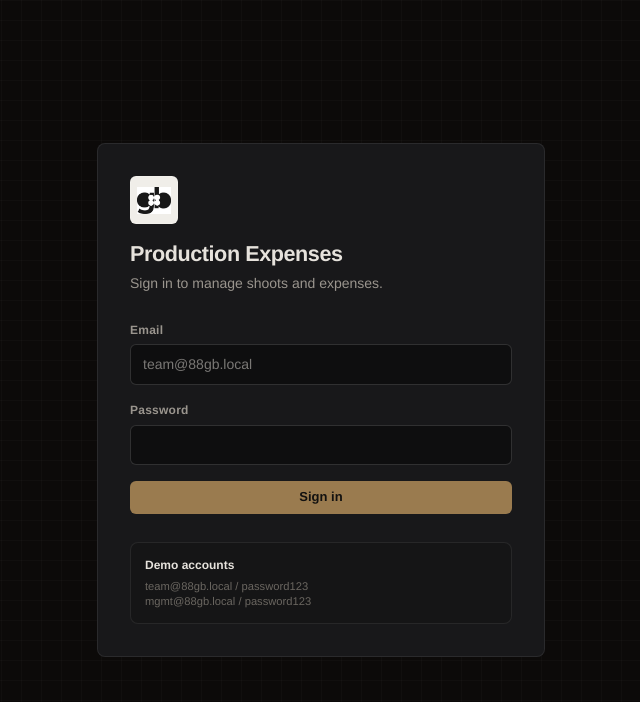
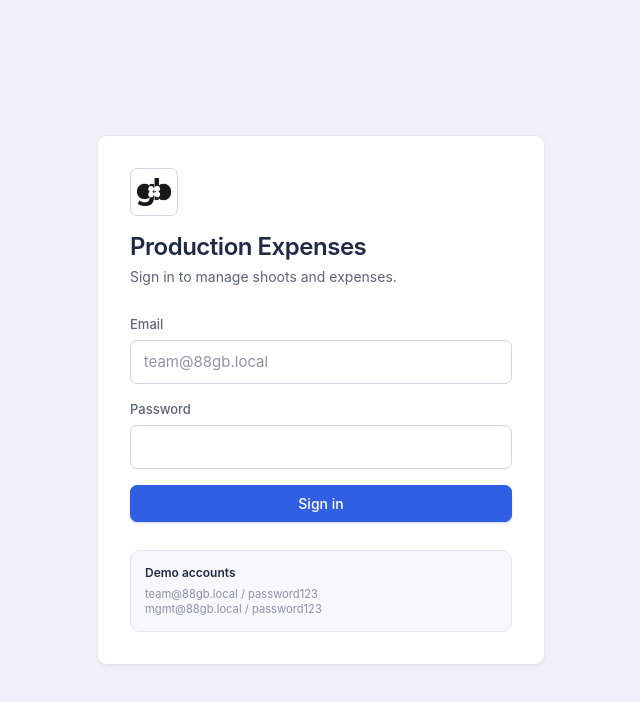
Before and after one commit to Britojaison/production_88gb, a Next.js app: page /login in a window 1280 px wide. Shown: the top 702 px of the page, without its empty margins (319-959 px from the left). Built offline with nearby package versions, Linux system fonts and the light colour scheme; no server answers.

Commit message:
refactor: redesign UI theme from dark finance to light CRM styling

```diff
--- a/src/app/globals.css
+++ b/src/app/globals.css
@@ -1,53 +1,57 @@
 @import "tailwindcss";
 
 :root {
-  /* Quiet production finance — charcoal canvas, warm gray type, bronze accent */
-  --bg: #0e0e0f;
-  --bg-elevated: #151516;
-  --surface: #18181a;
-  --surface-raised: #1e1e21;
-  --surface-hover: #252528;
-  --glass: rgb(255 255 255 / 0.03);
-  --glass-strong: rgb(255 255 255 / 0.05);
-  --ink: #e6e2dc;
-  --ink-muted: #9a958e;
-  --ink-faint: #6a6660;
-  --border: rgb(255 255 255 / 0.08);
-  --border-strong: rgb(255 255 255 / 0.14);
-  --accent: #9a7b4f;
-  --accent-hover: #b08d5c;
-  --accent-soft: rgb(154 123 79 / 0.14);
-  --accent-ink: #c4b08a;
+  /* Light CRM theme — navy chrome, blue-grey canvas, white cards, blue actions */
+  --bg: #eef1f7;
+  --bg-elevated: #f6f8fc;
+  --surface: #ffffff;
+  --surface-raised: #f5f7fb;
+  --surface-hover: #f0f4fd;
+  --glass: rgb(31 42 68 / 0.03);
+  --glass-strong: rgb(47 95 227 / 0.06);
+  --ink: #1f2a44;
+  --ink-muted: #5b6478;
+  --ink-faint: #8a93a6;
+  --border: #e3e7ef;
+  --border-strong: #cfd6e3;
+  --accent: #2f5fe3;
+  --accent-hover: #244fcc;
+  --accent-soft: #e9effd;
+  --accent-ink: #2550c8;
   --accent-glow: transparent;
-  --focus: #9a7b4f;
-  --danger-bg: rgb(120 72 76 / 0.22);
-  --danger-ink: #c49a9d;
-  --warn-bg: rgb(120 108 68 / 0.22);
-  --warn-ink: #c2b285;
-  --ok-bg: rgb(68 104 88 / 0.22);
-  --ok-ink: #96b5a4;
-  --info-bg: rgb(72 92 112 / 0.22);
-  --info-ink: #9aafc0;
-  --sidebar-w: 4.25rem;
-  --radius: 0.5rem;
-  --radius-sm: 0.375rem;
-  --radius-pill: 0.25rem;
+  --focus: #2f5fe3;
+  --danger-bg: #fdeceb;
+  --danger-ink: #c23a32;
+  --warn-bg: #fff3dc;
+  --warn-ink: #925f00;
+  --ok-bg: #e5f5ec;
+  --ok-ink: #1d7a4a;
+  --info-bg: #e7f0fb;
+  --info-ink: #275f9e;
+  /* Chrome */
+  --chrome-top: #2e3a52;
+  --chrome-rail: #1c1f27;
+  --sidebar-w: 4.75rem;
+  --radius: 0.625rem;
+  --radius-sm: 0.4375rem;
+  --radius-pill: 999px;
   --blur: 0px;
   --blur-strong: 0px;
-  --shadow-sm: 0 1px 0 rgb(0 0 0 / 0.35);
+  --shadow-sm: 0 1px 2px rgb(16 24 40 / 0.05);
+  --shadow-card: 0 1px 2px rgb(16 24 40 / 0.04), 0 1px 3px rgb(16 24 40 / 0.04);
   --shadow-glow: none;
-  --font-sans: Helvetica, "Helvetica Neue", Arial, sans-serif;
-  --font-mono: Helvetica, "Helvetica Neue", Arial, sans-serif;
-  --grid-line: rgb(255 255 255 / 0.018);
+  --font-sans: -apple-system, BlinkMacSystemFont, "Segoe UI", Roboto, "Helvetica Neue", Arial, sans-serif;
+  --font-mono: var(--font-sans);
+  --grid-line: transparent;
   --grid-size: 20px;
-  --on-accent: #121110;
+  --on-accent: #ffffff;
 }
 
 @theme inline {
   --color-background: var(--bg);
   --color-foreground: var(--ink);
-  --font-sans: Helvetica, "Helvetica Neue", Arial, sans-serif;
-  --font-mono: Helvetica, "Helvetica Neue", Arial, sans-serif;
+  --font-sans: -apple-system, BlinkMacSystemFont, "Segoe UI", Roboto, "Helvetica Neue", Arial, sans-serif;
+  --font-mono: -apple-system, BlinkMacSystemFont, "Segoe UI", Roboto, "Helvetica Neue", Arial, sans-serif;
 }
 
 @layer base {
@@ -56,26 +60,21 @@
   }
 
   html {
-    color-scheme: dark;
+    color-scheme: light;
   }
 
   html,
   body {
     min-height: 100%;
     color: var(--ink);
-    background-color: #0e0e0f;
+    background-color: var(--bg);
   }
 
   body {
-    font-family: Helvetica, "Helvetica Neue", Arial, sans-serif;
+    font-family: var(--font-sans);
     color: var(--ink);
     background-color: var(--bg);
-    /* Quiet fine grid only — no glow orbs */
-    background-image:
-      linear-gradient(var(--grid-line) 1px, transparent 1px),
-      linear-gradient(90deg, var(--grid-line) 1px, transparent 1px);
-    background-size: var(--grid-size) var(--grid-size);
-    background-attachment: fixed;
+    font-size: 0.9375rem;
   }
 
   ::selection {
@@ -84,7 +83,7 @@
   }
 
   input[type="date"]::-webkit-calendar-picker-indicator {
-    filter: invert(0.7);
+    opacity: 0.6;
   }
 }
 
@@ -107,9 +106,18 @@
     flex-direction: column;
     align-items: center;
     gap: 0.5rem;
-    padding: 1rem 0.65rem;
-    background: var(--bg-elevated);
-    border-right: 1px solid var(--border);
+    padding: 0.75rem 0.4rem;
+    background: var(--chrome-rail);
+    border-right: none;
+    /* Dark chrome: re-scope ink tokens so children read on the rail */
+    --ink: #ffffff;
+    --ink-muted: rgb(255 255 255 / 0.72);
+    --ink-faint: rgb(255 255 255 / 0.5);
+    --surface-raised: rgb(255 255 255 / 0.08);
+    --surface-hover: rgb(255 255 255 / 0.1);
+    --border: rgb(255 255 255 / 0.1);
+    --border-strong: rgb(255 255 255 / 0.18);
+    --surface: rgb(255 255 255 / 0.08);
   }
 
   /* Dark logo mark sits on a light plate against charcoal chrome */
@@ -137,7 +145,7 @@
     height: 2.5rem;
     padding: 0.28rem;
     border-radius: var(--radius-sm);
-    background: #f0eee9;
+    background: #ffffff;
     border: 1px solid rgb(255 255 255 / 0.12);
     text-decoration: none;
     overflow: hidden;
@@ -159,7 +167,7 @@
     height: 3rem;
     padding: 0.35rem;
     border-radius: var(--radius-sm);
-    background: #f0eee9;
+    background: #ffffff;
     border: 1px solid var(--border-strong);
     overflow: hidden;
     flex-shrink: 0;
@@ -183,24 +191,39 @@
 
   .sidebar-link {
     display: flex;
+    flex-direction: column;
     align-items: center;
     justify-content: center;
-    width: 2.65rem;
-    height: 2.65rem;
+    gap: 0.25rem;
+    width: 100%;
+    min-height: 3.6rem;
+    padding: 0.45rem 0.15rem;
     border-radius: var(--radius-sm);
-    color: var(--ink-faint);
+    color: rgb(255 255 255 / 0.68);
     transition: color 0.15s ease, background 0.15s ease;
   }
 
   .sidebar-link:hover {
-    color: var(--ink);
-    background: var(--surface-hover);
+    color: #ffffff;
+    background: rgb(255 255 255 / 0.07);
   }
 
   .sidebar-link[data-active="true"] {
-    color: var(--accent-ink);
-    background: var(--accent-soft);
-    border: 1px solid rgb(154 123 79 / 0.35);
+    color: #ffffff;
+    background: rgb(255 255 255 / 0.12);
+    box-shadow: inset 3px 0 0 #6f95ff;
+  }
+
+  /* Desktop rail: tiny label under each icon */
+  .app-sidebar .sidebar-link-text {
+    display: block;
+    max-width: 100%;
+    overflow: hidden;
+    text-overflow: ellipsis;
+    white-space: nowrap;
+    font-size: 0.6875rem;
+    font-weight: 500;
+    line-height: 1.1;
   }
 
   .app-main {
@@ -231,9 +254,19 @@
     align-items: center;
     justify-content: space-between;
     gap: 0.75rem;
-    padding: 0.85rem 1.25rem;
-    background: var(--bg);
-    border-bottom: 1px solid var(--border);
+    min-height: 3.5rem;
+    padding: 0.55rem 1.25rem;
+    background: var(--chrome-top);
+    border-bottom: none;
+    --ink: #ffffff;
+    --ink-muted: rgb(255 255 255 / 0.78);
+    --ink-faint: rgb(255 255 255 / 0.6);
+    --surface-hover: rgb(255 255 255 / 0.1);
+    --surface-raised: rgb(255 255 255 / 0.08);
+    --border: rgb(255 255 255 / 0.12);
+    --border-strong: rgb(255 255 255 / 0.22);
+    --surface: rgb(255 255 255 / 0.08);
+    color: var(--ink);
   }
 
   .topbar-search {
@@ -243,10 +276,17 @@
     display: flex;
     align-items: center;
     gap: 0.5rem;
-    padding: 0.5rem 0.85rem;
-    border-radius: var(--radius-sm);
-    background: var(--surface);
-    border: 1px solid var(--border);
+    padding: 0.45rem 0.85rem;
+    border-radius: var(--radius-pill);
+    background: rgb(255 255 255 / 0.1);
+    border: 1px solid rgb(255 255 255 / 0.14);
+    transition: background 0.15s ease;
+  }
+
+  .topbar-search:focus-within {
+    background: #ffffff;
+    --ink: #1f2a44;
+    --ink-faint: #8a93a6;
   }
 
   .topbar-search input {
@@ -275,10 +315,10 @@
     justify-content: center;
     width: 2.25rem;
     height: 2.25rem;
-    border-radius: var(--radius-sm);
-    background: var(--surface-raised);
-    border: 1px solid var(--border-strong);
-    color: var(--ink-muted);
+    border-radius: 999px;
+    background: #dfe7ff;
+    border: 2px solid rgb(255 255 255 / 0.85);
+    color: #2550c8;
     font-size: 0.75rem;
     font-weight: 600;
   }
@@ -383,11 +423,11 @@
   .mobile-shoots-tabs {
     display: flex;
     gap: 0.5rem;
-    padding: 0.35rem;
+    padding: 0.3rem;
     margin-bottom: 1.15rem;
     background: var(--surface);
     border: 1px solid var(--border);
-    border-radius: var(--radius);
+    border-radius: 999px;
   }
 
   .mobile-shoots-tab {
@@ -400,7 +440,7 @@
     font-size: 0.875rem;
     font-weight: 500;
     color: var(--ink-muted);
-    border-radius: var(--radius-sm);
+    border-radius: 999px;
     transition: all 0.15s ease;
     border: none;
     background: transparent;
@@ -408,10 +448,9 @@
   }
 
   .mobile-shoots-tab.active {
-    color: var(--ink);
-    background: var(--surface-raised);
-    border: 1px solid var(--border-strong);
-    box-shadow: 0 1px 3px rgba(0, 0, 0, 0.4);
+    color: var(--accent-ink);
+    background: var(--accent-soft);
+    box-shadow: inset 0 0 0 1px #c9d7fb;
   }
 
   .mobile-tab-count {
@@ -502,7 +541,7 @@
   }
 
   .request-stat-value {
-    font-family: Helvetica, "Helvetica Neue", Arial, sans-serif;
+    font-family: var(--font-sans);
     font-variant-numeric: tabular-nums;
     font-size: 1.05rem;
     font-weight: 650;
@@ -528,8 +567,8 @@
   }
 
   .page-title {
-    font-size: 1.35rem;
-    font-weight: 650;
+    font-size: 1.5rem;
+    font-weight: 600;
     letter-spacing: -0.02em;
     color: var(--ink);
     line-height: 1.25;
@@ -547,10 +586,11 @@
     background: var(--surface);
     border: 1px solid var(--border);
     border-radius: var(--radius);
+    box-shadow: var(--shadow-card);
   }
 
   .panel-pad {
-    padding: 1.15rem 1.25rem;
+    padding: 1.25rem 1.5rem;
   }
 
   /* Kept for call sites — same quiet panel, no glow */
@@ -561,7 +601,7 @@
   }
 
   .panel-dashed {
-    background: var(--bg-elevated);
+    background: var(--surface);
     border: 1px dashed var(--border-strong);
     border-radius: var(--radius);
   }
@@ -569,9 +609,8 @@
   .field-label {
     display: block;
     margin-bottom: 0.35rem;
-    font-size: 0.75rem;
-    font-weight: 600;
-    letter-spacing: 0.02em;
+    font-size: 0.8125rem;
+    font-weight: 500;
     color: var(--ink-muted);
   }
 
@@ -579,25 +618,25 @@
     width: 100%;
     border-radius: var(--radius-sm);
     border: 1px solid var(--border-strong);
-    background: var(--bg);
-    padding: 0.55rem 0.75rem;
-    font-size: 0.875rem;
+    background: var(--surface);
+    padding: 0.6rem 0.8rem;
+    font-size: 0.9375rem;
     color: var(--ink);
     transition: border-color 0.15s ease, box-shadow 0.15s ease;
   }
 
   .field-input:hover {
-    border-color: rgb(154 123 79 / 0.4);
+    border-color: #aab6cc;
   }
 
   .field-input:focus {
     outline: none;
     border-color: var(--accent);
-    box-shadow: 0 0 0 2px var(--accent-soft);
+    box-shadow: 0 0 0 3px rgb(47 95 227 / 0.15);
   }
 
   .field-input option {
-    background: #1a1a1c;
+    background: #ffffff;
     color: var(--ink);
   }
 
@@ -607,9 +646,9 @@
     justify-content: center;
     gap: 0.35rem;
     border-radius: var(--radius-sm);
-    padding: 0.45rem 0.9rem;
-    font-size: 0.8125rem;
-    font-weight: 600;
+    padding: 0.55rem 1.1rem;
+    font-size: 0.875rem;
+    font-weight: 500;
     line-height: 1.25;
     transition: background 0.15s ease, border-color 0.15s ease, color 0.15s ease,
       opacity 0.15s ease;
@@ -623,7 +662,8 @@
   .btn-primary {
     background: var(--accent);
     color: var(--on-accent);
-    border: 1px solid transparent;
+    border: 1px solid var(--accent);
+    box-shadow: 0 1px 2px rgb(47 95 227 / 0.25);
   }
 
   .btn-primary:hover:not(:disabled) {
@@ -631,15 +671,14 @@
   }
 
   .btn-secondary {
-    background: var(--surface-raised);
+    background: var(--surface);
     color: var(--ink);
     border: 1px solid var(--border-strong);
   }
 
   .btn-secondary:hover:not(:disabled) {
-    border-color: rgb(154 123 79 / 0.45);
-    color: var(--accent-ink);
-    background: var(--surface-hover);
+    border-color: #aab6cc;
+    background: var(--surface-raised);
   }
 
   .filter-bar {
@@ -650,6 +689,7 @@
     background: var(--surface);
     border: 1px solid var(--border);
     border-radius: var(--radius);
+    box-shadow: var(--shadow-card);
   }
 
   @media (min-width: 640px) {
@@ -670,6 +710,7 @@
     background: var(--surface);
     border: 1px solid var(--border);
     border-radius: var(--radius);
+    box-shadow: var(--shadow-card);
     -webkit-overflow-scrolling: touch;
   }
 
@@ -682,24 +723,30 @@
   }
 
   .data-table thead {
-    border-bottom: 1px solid var(--border);
-    background: var(--bg-elevated);
+    border-bottom: 1px solid var(--border-strong);
+    background: var(--surface);
   }
 
   .data-table th {
-    padding: 0.75rem 1rem;
-    font-size: 0.6875rem;
+    padding: 0.85rem 1rem;
+    font-size: 0.8125rem;
     font-weight: 600;
-    letter-spacing: 0.05em;
-    text-transform: uppercase;
-    color: var(--ink-faint);
+    color: var(--ink);
     white-space: nowrap;
+    max-width: 16rem;
+    overflow: hidden;
+    text-overflow: ellipsis;
   }
 
   .data-table td {
-    padding: 0.85rem 1rem;
+    padding: 0.9rem 1rem;
     border-bottom: 1px solid var(--border);
     vertical-align: middle;
+    color: var(--ink);
+    white-space: nowrap;
+    max-width: 16rem;
+    overflow: hidden;
+    text-overflow: ellipsis;
   }
 
   .data-table tbody tr:last-child td {
@@ -715,14 +762,14 @@
   }
 
   .amount {
-    font-family: Helvetica, "Helvetica Neue", Arial, sans-serif;
+    font-family: var(--font-sans);
     font-variant-numeric: tabular-nums;
     font-size: 0.875rem;
     font-weight: 500;
   }
 
   .amount-lg {
-    font-family: Helvetica, "Helvetica Neue", Arial, sans-serif;
+    font-family: var(--font-sans);
     font-variant-numeric: tabular-nums;
     font-size: 1.35rem;
     font-weight: 650;
@@ -734,23 +781,21 @@
     align-items: center;
     max-width: 100%;
     border-radius: var(--radius-pill);
-    padding: 0.1rem 0.4rem;
-    font-size: 0.6875rem;
+    padding: 0.125rem 0.55rem;
+    font-size: 0.75rem;
     font-weight: 500;
-    color: var(--ink-muted);
-    background: var(--surface-raised);
-    border: 1px solid var(--border);
+    color: var(--accent-ink);
+    background: var(--accent-soft);
+    border: 1px solid transparent;
   }
 
   .status-badge {
     display: inline-flex;
     align-items: center;
     border-radius: var(--radius-pill);
-    padding: 0.12rem 0.4rem;
-    font-size: 0.625rem;
-    font-weight: 600;
-    letter-spacing: 0.03em;
-    text-transform: uppercase;
+    padding: 0.15rem 0.55rem;
+    font-size: 0.75rem;
+    font-weight: 500;
     line-height: 1.35;
     white-space: nowrap;
   }
@@ -772,12 +817,14 @@
     background: var(--surface);
     border: 1px solid var(--border);
     border-radius: var(--radius);
-    transition: border-color 0.15s ease, background 0.15s ease;
+    box-shadow: var(--shadow-card);
+    transition: border-color 0.15s ease, box-shadow 0.15s ease, transform 0.15s ease;
   }
 
   .shoot-card:hover {
-    border-color: var(--border-strong);
-    background: var(--surface-raised);
+    border-color: #c4d2f5;
+    box-shadow: 0 6px 18px rgb(31 42 68 / 0.08);
+    transform: translateY(-1px);
   }
 
   .shoot-card:focus-visible {
@@ -794,7 +841,7 @@
     aspect-ratio: 16 / 10;
     width: 100%;
     padding: 1.1rem 1.15rem;
-    background: #121214;
+    background: #f7f9fd;
     border-bottom: 1px solid var(--border);
     overflow: hidden;
   }
@@ -905,9 +952,9 @@
       transition: transform 0.25s cubic-bezier(0.16, 1, 0.3, 1);
       width: min(85vw, 18rem);
       padding: 1.15rem 1rem;
-      background: #141416;
-      border-right: 1px solid var(--border-strong);
-      box-shadow: 0 10px 40px rgba(0, 0, 0, 0.85);
+      background: var(--chrome-rail);
+      border-right: none;
+      box-shadow: 0 10px 40px rgb(16 24 40 / 0.35);
       z-index: 60;
       display: flex;
       flex-direction: column;
@@ -953,6 +1000,8 @@
     }
 
     .sidebar-link {
+      flex-direction: row;
+      min-height: 0;
       width: 100%;
       height: 2.85rem;
       justify-content: flex-start;
@@ -969,9 +1018,10 @@
       flex-shrink: 0;
     }
 
-    .sidebar-link-text {
+    .app-sidebar .sidebar-link-text {
       display: inline;
       flex: 1;
+      font-size: 0.9375rem;
       font-weight: 500;
     }
 
@@ -1018,7 +1068,7 @@
       position: fixed;
       inset: 0;
       z-index: 55;
-      background: rgb(0 0 0 / 0.65);
+      background: rgb(16 24 40 / 0.45);
       backdrop-filter: blur(2px);
     }
 
@@ -1086,18 +1136,19 @@
   gap: 0.25rem;
   padding: 0.25rem;
   border: 1px solid var(--border);
-  border-radius: var(--radius);
+  border-radius: 999px;
   background: var(--surface);
+  box-shadow: var(--shadow-card);
 }
 .dash-preset {
-  padding: 0.375rem 0.75rem;
-  border-radius: var(--radius-sm);
+  padding: 0.4rem 0.9rem;
+  border-radius: 999px;
   font-size: 0.8125rem;
   color: var(--ink-muted);
   white-space: nowrap;
 }
 .dash-preset:hover { color: var(--ink); background: var(--surface-hover); }
-.dash-preset.is-active { color: var(--on-accent); background: var(--accent); }
+.dash-preset.is-active { color: var(--accent-ink); background: var(--accent-soft); box-shadow: inset 0 0 0 1px #c9d7fb; }
 .dash-field { display: flex; flex-direction: column; gap: 0.25rem; font-size: 0.75rem; color: var(--ink-faint); }
 .dash-field .field-input { min-width: 9.5rem; }
 
@@ -1112,16 +1163,17 @@
   border: 1px solid var(--border);
   border-radius: var(--radius);
   background: var(--surface);
+  box-shadow: var(--shadow-card);
 }
 .kpi-tile.is-alert { border-color: var(--danger-ink); }
 .kpi-tile.is-alert .kpi-sub { color: var(--danger-ink); }
-.kpi-label { font-size: 0.6875rem; font-weight: 600; letter-spacing: 0.06em; text-transform: uppercase; color: var(--ink-faint); }
-.kpi-value { margin-top: 0.375rem; font-size: 1.5rem; font-weight: 600; letter-spacing: -0.01em; color: var(--ink); }
+.kpi-label { font-size: 0.75rem; font-weight: 700; letter-spacing: 0.04em; text-transform: uppercase; color: var(--ink); }
+.kpi-value { margin-top: 0.5rem; font-size: 1.625rem; font-weight: 600; letter-spacing: -0.01em; color: var(--ink); }
 .kpi-sub { margin-top: 0.25rem; font-size: 0.75rem; color: var(--ink-muted); }
 
 .dash-panel { margin-bottom: 1rem; min-width: 0; }
 .dash-panel-head { display: flex; flex-wrap: wrap; align-items: baseline; justify-content: space-between; gap: 0.25rem 1rem; margin-bottom: 1rem; }
-.dash-panel-head h2 { font-size: 0.875rem; font-weight: 600; color: var(--ink); }
+.dash-panel-head h2 { font-size: 1rem; font-weight: 600; color: var(--ink); }
 .dash-panel-head p { font-size: 0.75rem; color: var(--ink-faint); }
 .dash-empty { padding: 1.5rem 0; text-align: center; font-size: 0.875rem; color: var(--ink-muted); }
 .dash-grid { display: grid; gap: 1rem; grid-template-columns: repeat(auto-fit, minmax(20rem, 1fr)); }
@@ -1148,7 +1200,10 @@
   font-size: 0.75rem;
   white-space: nowrap;
   pointer-events: none;
-  box-shadow: 0 4px 16px rgb(0 0 0 / 0.4);
+  background: var(--chrome-top);
+  color: #ffffff;
+  border-color: transparent;
+  box-shadow: 0 6px 18px rgb(16 24 40 / 0.2);
 }
 
 /* Horizontal bar list */
--- a/src/app/layout.tsx
+++ b/src/app/layout.tsx
@@ -11,7 +11,6 @@ export default function RootLayout({ children }: LayoutProps<"/">) {
     <html lang="en" className="h-full antialiased">
       <body
         className="flex min-h-full flex-col font-sans"
-        style={{ backgroundColor: "#0c0a09", color: "#f5f0eb" }}
       >
         {children}
       </body>
--- a/src/app/management/page.tsx
+++ b/src/app/management/page.tsx
@@ -61,7 +61,7 @@ export default async function ManagementPage({
 
   return (
     <AppShell name={session.user.name} role={session.user.role}>
-      <main className="page-shell page-enter">
+      <main className="page-shell-wide page-enter">
         <div className="page-header">
           <div>
             <h1 className="page-title">Expense reviews</h1>
```
